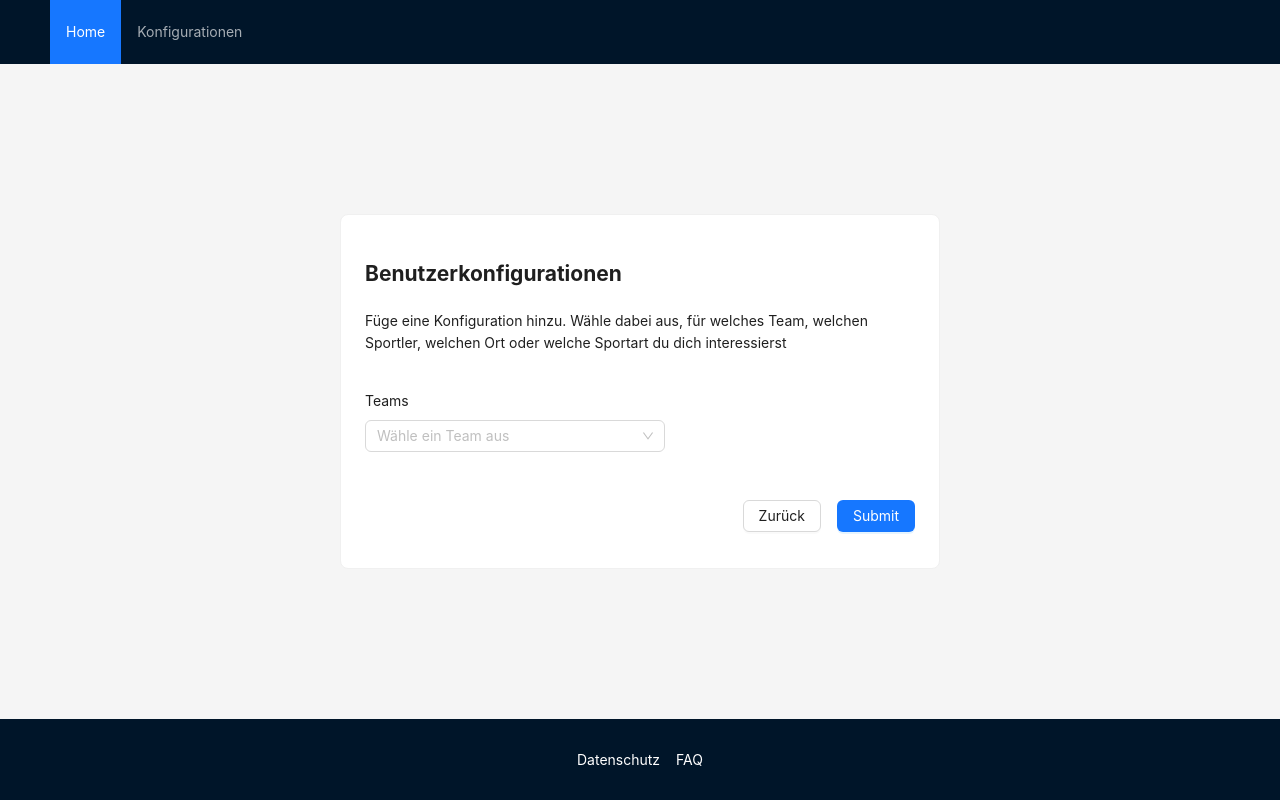
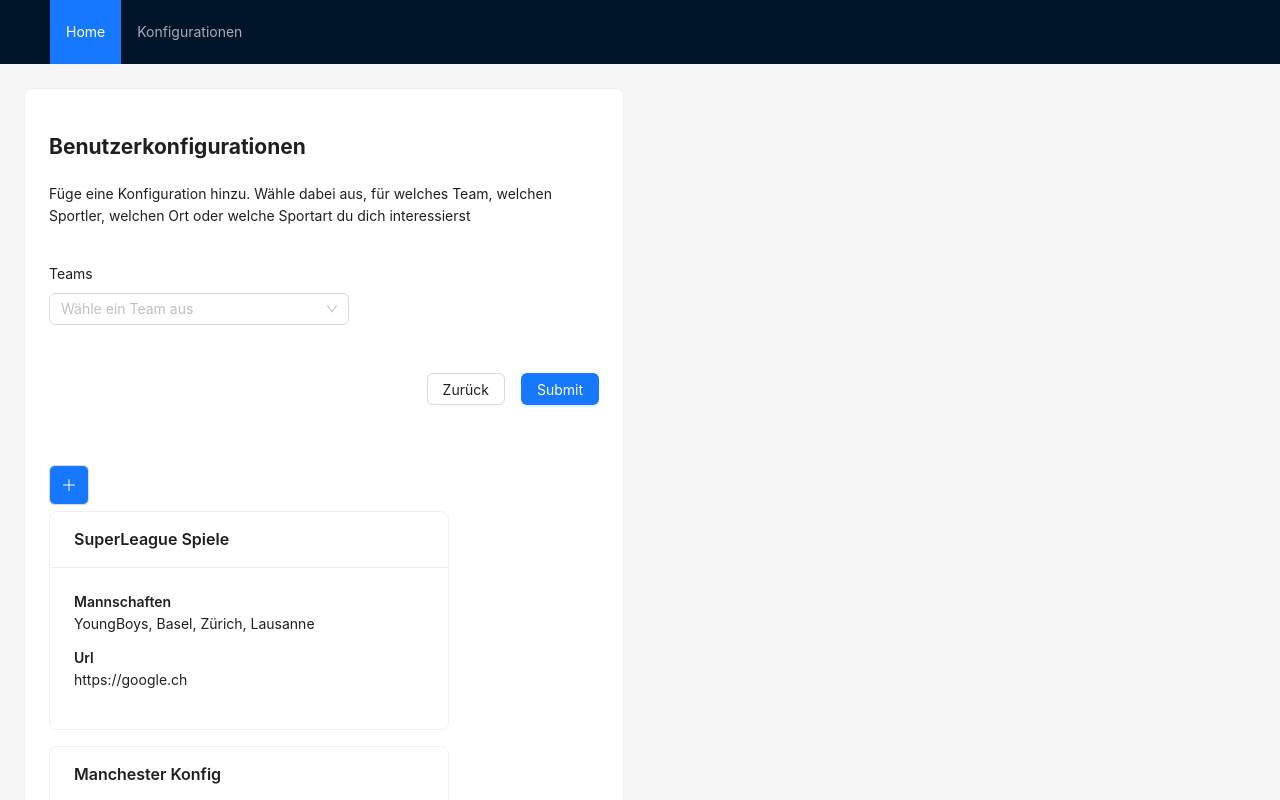
Before and after one commit to andriwild/synci, a React (Vite) app in the folder frontend/: page /config in a window 1280 px wide. Shown: the top 800 px of the page. Built offline with nearby package versions, Linux system fonts and the light colour scheme.

Commit message:
only leave form in user-config-form-component

```diff
--- a/frontend/src/components/UserConfigForm.tsx
+++ b/frontend/src/components/UserConfigForm.tsx
@@ -1,5 +1,6 @@
-import { Button, Card, Flex, Form, Select } from "antd";
-import {useNavigate} from "react-router-dom";
+import {Button, Card, Flex, Form, List, Select, Typography} from "antd";
+import {useNavigate, useParams} from "react-router-dom";
+import {Copy, Plus} from "@phosphor-icons/react";
 
 interface Team {
     id: string;
@@ -10,6 +11,46 @@ export type UserConfigValues = Team;
 export const UserConfigForm = () => {
     const [form] = Form.useForm<UserConfigValues>();
     const navigate = useNavigate();
+    const {id} = useParams();
+
+    const dataSource = [
+        {
+            id: '1',
+            label: 'SuperLeague Spiele',
+            teams: ['YoungBoys, Basel, Zürich, Lausanne'],
+            url: 'https://google.ch',
+        },
+        {
+            id: '2',
+            label: 'Manchester Konfig',
+            teams: ['Manchester United'],
+            url: 'https://google.ch',
+        },
+        {
+            id: '3',
+            label: 'Manchester Konfig',
+            teams: ['Manchester United'],
+            url: 'https://google.ch',
+        },
+        {
+            id: '4',
+            label: 'Manchester Konfig',
+            teams: ['Manchester United'],
+            url: 'https://google.ch',
+        },
+        {
+            id: '5',
+            label: 'Manchester Konfig',
+            teams: ['Manchester United'],
+            url: 'https://google.ch',
+        },
+        {
+            id: '6',
+            label: 'Manchester Konfig',
+            teams: ['Manchester United'],
+            url: 'https://google.ch',
+        },
+    ];
 
     const teams: Team[] = [
         { id: 'teamA', name: 'Team A' },
@@ -27,7 +68,7 @@ export const UserConfigForm = () => {
     };
 
     return (
-        <Flex vertical style={{height: '100%', width: '100%', padding: 24, justifyContent: "center", alignItems: 'center'}}>
+        <Flex vertical style={{height: '100%', width: '100%', padding: 24}}>
         <Card style={{ width: 600, textAlign: 'left' }}>
             <h2 style={{ marginBottom: '20px' }}>Benutzerkonfigurationen</h2>
             <p>Füge eine Konfiguration hinzu. Wähle dabei aus, für welches Team, welchen Sportler, welchen Ort oder
@@ -58,6 +99,31 @@ export const UserConfigForm = () => {
                     </Button>
                 </Flex>
             </Form>
+            <Button onClick={() => navigate('/config')} style={{width: 40, height: 40, marginTop: 48, backgroundColor: '#1677ff', color: 'white'}} icon={<Plus size={'1rem'} />} />
+            <List
+                style={{marginTop: 6}}
+                grid={{ gutter: 16}}
+                dataSource={dataSource}
+                renderItem={(item) => (
+                    <List.Item>
+                        <Card title={item.label} style={{width: 400, cursor: 'pointer'}} onClick={() => navigate(`config/${item.id}`)}>
+                            <Flex gap={12} vertical>
+
+                                <Flex vertical>
+                                    <Typography.Text strong>Mannschaften</Typography.Text>
+                                    {item.teams.map((team) => {
+                                        return <Typography.Text key={team}>{team}</Typography.Text>
+                                    })}
+                                </Flex>
+                                <Flex vertical>
+                                    <Typography.Text strong>Url</Typography.Text>
+                                    <Typography.Paragraph>{item.url}</Typography.Paragraph>
+                                </Flex>
+                            </Flex>
+                        </Card>
+                    </List.Item>
+                )}
+            />
         </Card>
         </Flex>
     );
```
